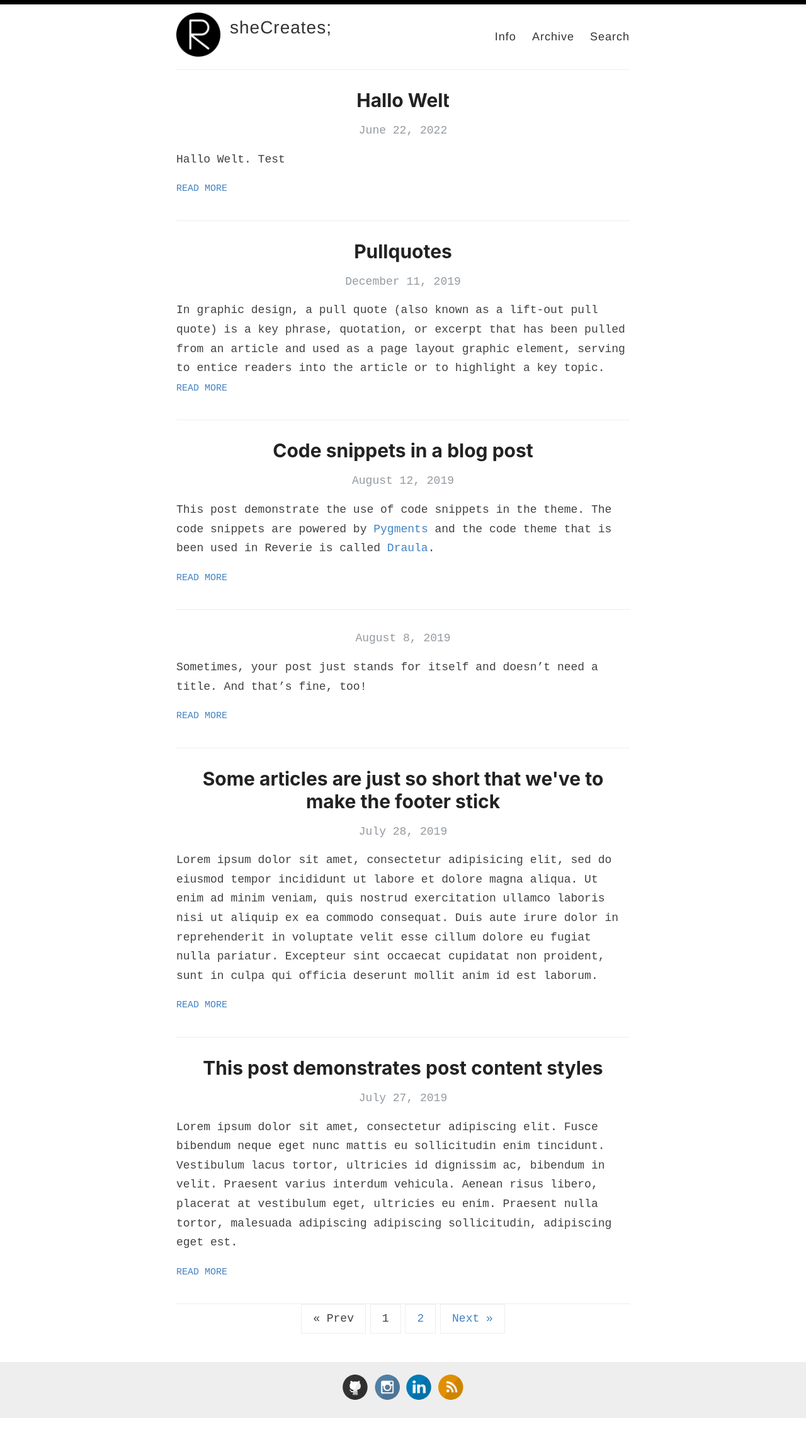
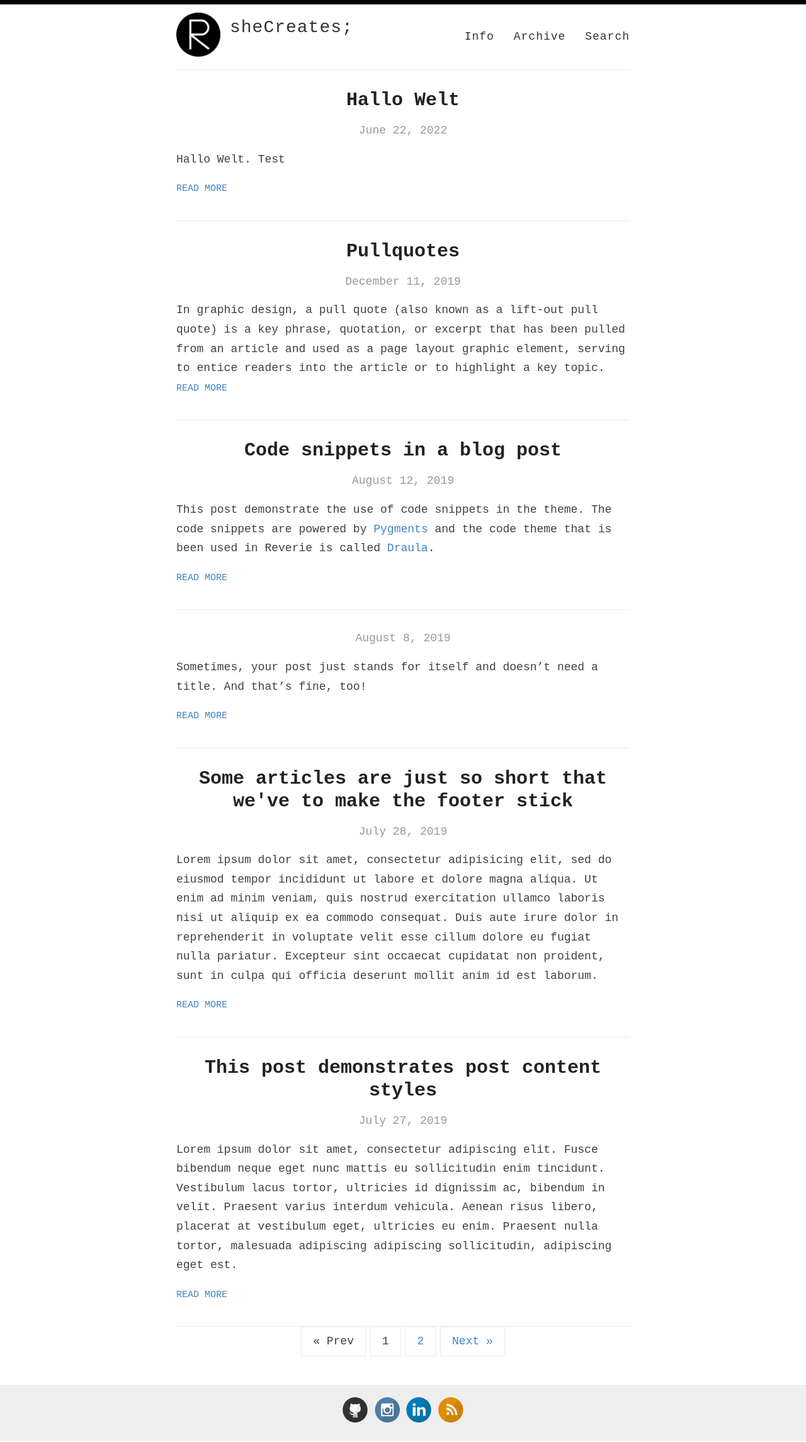
Before and after one commit to norawarschewski/shecreates.design, a Jekyll site: the page built from index.html, in a window 1280 px wide. Shown: the whole page at 63% size. Built offline with Jekyll 4.4.1, drawn with Linux system fonts in a browser that asks for light colours; some web fonts are replaced; the list of posts is cut into pages by our own code; before the commit the page ends 2253 px from its top, so only the background shows below that.

Commit message:
refactor: change font-family

```diff
--- a/assets/style.scss
+++ b/assets/style.scss
@@ -37,10 +37,10 @@ body {
 }
 
 h1, h2, h3, h4, h5, h6 {
-  font-family: 'PT Mono', monospace;  color: #404040;
+  font-family: 'PT Mono', monospace;
+  color: #404040;
   color: $darkerGray;
   font-weight: bold;
-
   line-height: 1.7;
   margin: 1em 0 15px;
   padding: 0;
@@ -307,7 +307,7 @@ p > img {
   margin: 0;
   color: $darkGray;
   cursor: pointer;
-  font-family: $helveticaNeue;
+  font-family: 'PT Mono', monospace;
   font-weight: 300;
   font-size: 28px;
   letter-spacing: 1px;
@@ -331,7 +331,7 @@ p > img {
 nav {
   float: right;
   margin-top: 23px; // @TODO: Vertically middle align
-  font-family: $helveticaNeue;
+  font-family: 'PT Mono', monospace;
   font-size: 18px;
 
   @include mobile {
@@ -445,7 +445,7 @@ body:after {
 }
 
 .post h1{
-  font-family: -system-ui, -apple-system, BlinkMacSystemFont, "Segoe UI", Roboto, Helvetica, Arial, sans-serif, "Apple Color Emoji", "Segoe UI Emoji", "Segoe UI Symbol";
+  font-family: 'PT Mono', monospace;
   text-align: center;
   font-weight: bold;
   font-kerning: auto;
@@ -454,7 +454,7 @@ body:after {
 }
 
 .page h1{
-  font-family: -system-ui, -apple-system, BlinkMacSystemFont, "Segoe UI", Roboto, Helvetica, Arial, sans-serif, "Apple Color Emoji", "Segoe UI Emoji", "Segoe UI Symbol";
+  font-family: 'PT Mono', monospace;
   text-align: center;
   font-weight: bold;
   font-kerning: auto;
@@ -476,7 +476,7 @@ body:after {
 .cd-container a {
   color: #30434e;
   text-decoration: none;
-  font-family: "Open Sans", sans-serif;
+  font-family: 'PT Mono', monospace;
 }
 
 .cd-container img {
@@ -484,7 +484,7 @@ body:after {
 }
 
 .cd-container h1, .cd-container h2 {
-  font-family: "Open Sans", sans-serif;
+  font-family: 'PT Mono', monospace;
   font-weight: bold;
 }
 
@@ -626,7 +626,7 @@ Modules - reusable parts of our design
 }
 
 #carbonads {
-  font-family: -apple-system, BlinkMacSystemFont, "Segoe UI", Roboto, Oxygen-Sans, Ubuntu, Cantarell, "Helvetica Neue", Helvetica, Arial, sans-serif;
+  font-family: 'PT Mono', monospace;
   display: inline-block;
   overflow: hidden;
   max-width: 270px;
```
